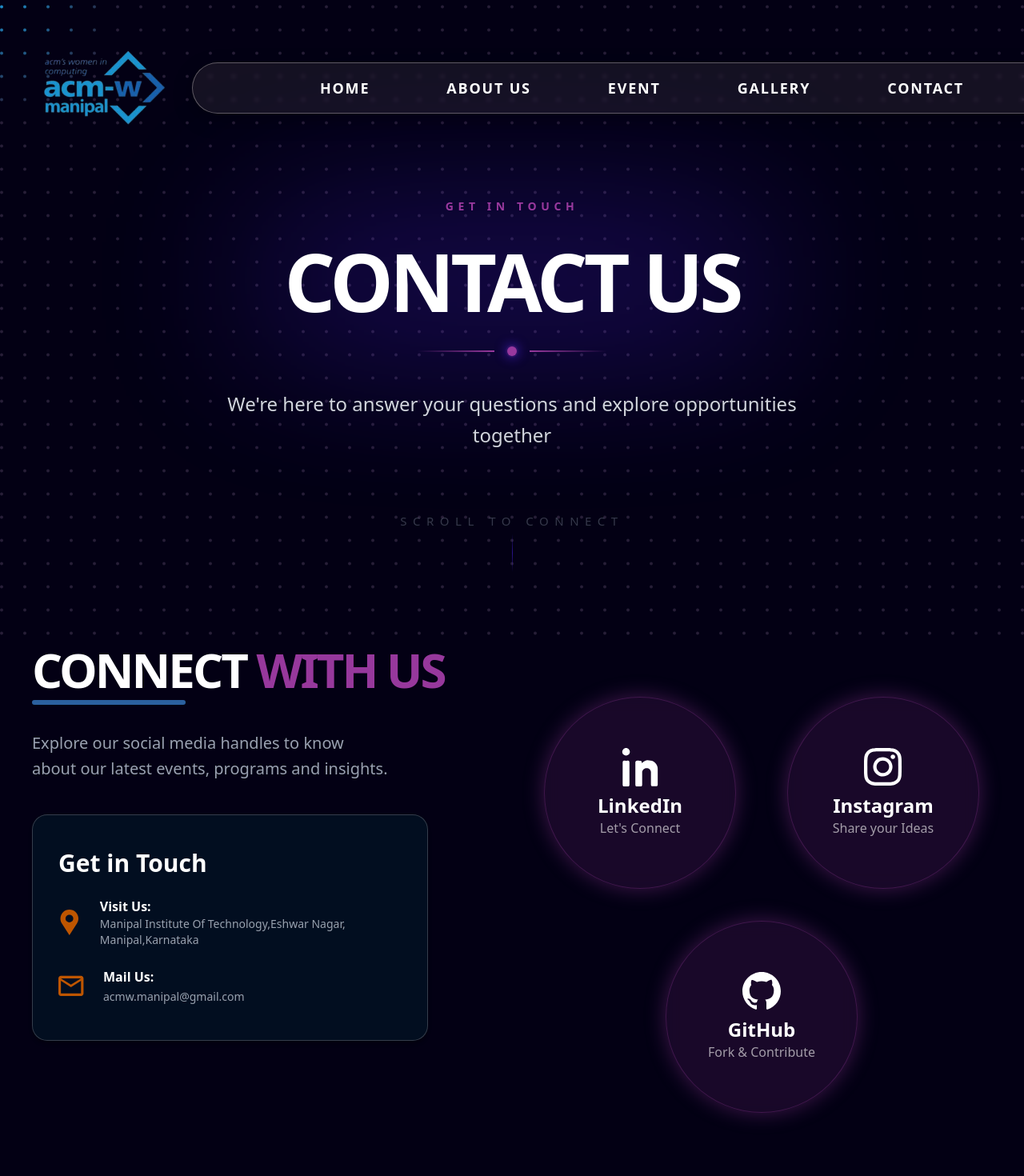
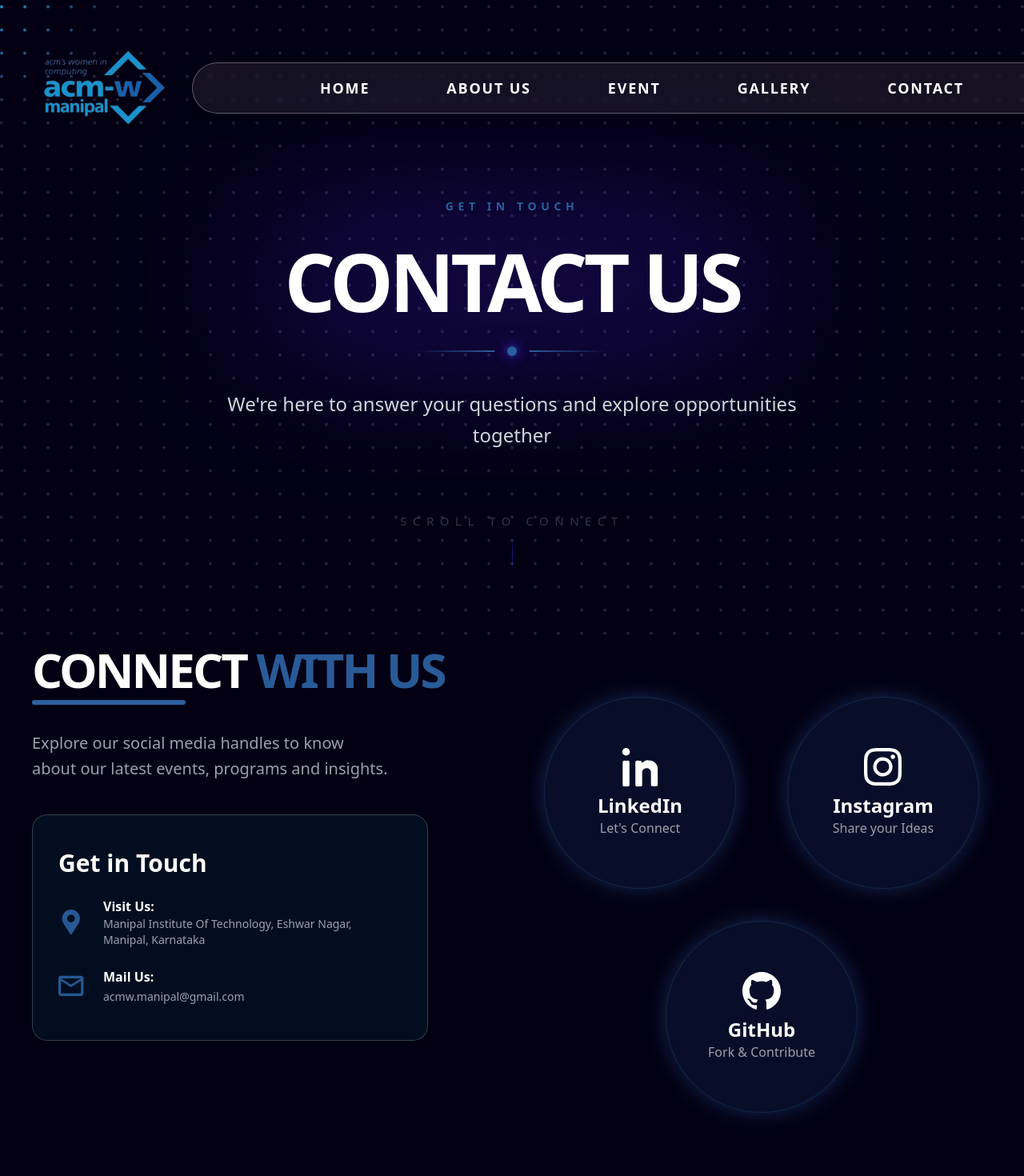
Before and after one commit to riyashanbhag/acmw-website, a React (Vite) app: page / in a window 1280 px wide. Shown: the top 1470 px of the page at 80% size. Built offline with nearby package versions, Linux system fonts and the light colour scheme.

Commit message:
Added Footer

```diff
--- a/src/App.jsx
+++ b/src/App.jsx
@@ -3,30 +3,31 @@ import Navbar from './components/Navbar';
 import Connect from './components/Connect';
 import FAQ from './components/FAQ';
 import ContactForm from './components/ContactForm';
+import Footer from './components/Footer'; // 1. ADDED IMPORT
 
 function App() {
   return (
-    // 'flex flex-col' ensures sections stack vertically
-    <div className="relative z-10 flex flex-col w-full bg-[#030014] flex flex-col">
+    // 2. Wrap everything in a Fragment or a single div
+    <div className="bg-[#030014] min-h-screen">
 
       {/* BACKGROUND: Fixed so it stays behind as you scroll */}
       <div className="fixed inset-0 z-0 pointer-events-none">
         <DotGrid dotSize={4} gap={25} baseColor="#271e37" activeColor="#1C90CE" />
       </div>
 
+      {/* Main Content Wrapper */}
+      <div className="relative z-10 flex flex-col w-full">
+
         <Navbar />
 
-      {/* SECTION 1: HERO - Top padding remains, Bottom padding reduced */}
+        {/* SECTION 1: HERO */}
         <section className="relative z-10 flex flex-col items-center justify-center min-h-[80vh] pt-[200px] pb-8 text-center px-4">
-
-        {/* 1. Top Label - Now pushed below navbar */}
           <div className="mb-8 animate-fade-in">
-          <span className="text-[#99399E] text-sm font-bold tracking-[0.4em] uppercase">
+            <span className="text-[#2B609E] text-sm font-bold tracking-[0.4em] uppercase">
               Get In Touch
             </span>
           </div>
 
-        {/* 2. Main Glowing Title */}
           <div className="relative group mb-8">
             <h1 className="text-7xl md:text-[100px] font-black text-white tracking-tighter uppercase leading-none">
               Contact Us
@@ -34,46 +35,41 @@ function App() {
             <div className="absolute inset-0 blur-[100px] bg-[#5227FF] opacity-45 -z-10 scale-110"></div>
           </div>
 
-        {/* Decorative Divider Line: Dot between two fading lines */}
           <div className="flex items-center justify-center w-full gap-4 mb-10">
-
-          {/* Left Line: Fades in from the left */}
-          <div className="h-[2px] w-24 bg-gradient-to-r from-transparent via-[#99399E]/50 to-[#99399E]"></div>
-
-          {/* Central Dot: Glowing and solid */}
+            <div className="h-[2px] w-24 bg-gradient-to-r from-transparent via-[#2B609E]/50 to-[#2B609E]"></div>
             <div className="relative">
-            <div className="w-3 h-3 rounded-full bg-[#99399E] shadow-[0_0_15px_rgba(82,39,255,1)]"></div>
-            {/* Subtle outer ring for extra 'pop' */}
-            <div className="absolute inset-0 w-3 h-3 rounded-full bg-[#99399E] animate-ping opacity-20"></div>
+              <div className="w-3 h-3 rounded-full bg-[#2B609E] shadow-[0_0_15px_rgba(82,39,255,1)]"></div>
+              <div className="absolute inset-0 w-3 h-3 rounded-full bg-[#2B609E] animate-ping opacity-20"></div>
+            </div>
+            <div className="h-[2px] w-24 bg-gradient-to-l from-transparent via-[#2B609E]/50 to-[#2B609E]"></div>
           </div>
 
-          {/* Right Line: Fades out to the right */}
-          <div className="h-[2px] w-24 bg-gradient-to-l from-transparent via-[#99399E]/50 to-[#99399E]"></div>
-
-        </div>
-
-        {/* 4. Subtext */}
           <p className="text-gray-300 text-xl md:text-2xl max-w-3xl leading-relaxed font-medium">
             We're here to answer your questions and explore opportunities together
           </p>
-
         </section>
 
-
-      {/* Suble Scroll Hook Animation */}
+        {/* Scroll Hook */}
         <div className="flex flex-col items-center justify-center py-0 opacity-50">
           <div className="text-gray-500 text-[15px] tracking-[0.5em] uppercase mb-4 animate-pulse">
             Scroll to Connect
           </div>
           <div className="h-12 w-[1px] bg-gradient-to-b from-transparent via-[#5227FF] to-transparent animate-bounce"></div>
         </div>
-      {/* SECTION 2: CONNECT (Sitting below the Hero) */}
+
+        {/* SECTIONS */}
         <Connect />
-      <FAQ /> {/* Add FAQ here */}
-      {/* Extra space at bottom */}
-      <ContactForm /> {/* Place it at the very end */}
+        <FAQ />
+        <ContactForm />
+
+        {/* Extra space at bottom before footer */}
         <div className="h-32 shrink-0"></div>
+
+        {/* 3. Footer moved inside the wrapper or correctly placed at end */}
+        <Footer />
+      </div>
     </div>
   );
 }
+
 export default App;
--- a/src/components/Connect.jsx
+++ b/src/components/Connect.jsx
@@ -1,3 +1,4 @@
+import React from 'react';
 import LinkedInIcon from '../assets/LinkedIn.svg';
 import InstagramIcon from '../assets/Insta.svg';
 import GithubIcon from '../assets/GitHub.svg';
@@ -5,6 +6,8 @@ import MailIcon from '../assets/Mail.svg';
 import LocationIcon from '../assets/Location.svg';
 
 export default function Connect() {
+   // This filter converts the icon color to #2B609E
+    const brandBlueFilter = { filter: 'brightness(0) saturate(100%) invert(29%) sepia(43%) saturate(1137%) hue-rotate(176deg) brightness(94%) contrast(89%)' };
     return (
         <section className="relative z-10 w-full max-w-7xl mx-auto px-10 py-20 flex flex-col lg:flex-row items-start justify-between gap-12">
 
@@ -14,7 +17,7 @@ export default function Connect() {
                 {/* 1. Animated Header Section */}
                 <div className="group">
                     <h2 className="text-6xl font-black text-white mb-2 uppercase tracking-tighter">
-                        Connect <span className="text-[#99399E] animate-pulse">With Us</span>
+                        Connect <span className="text-[#2B609E] animate-pulse">With Us</span>
                     </h2>
                     <div className="h-1.5 bg-[#2B609E] rounded-full w-48 transition-all duration-1000 group-hover:w-64"></div>
 
@@ -39,24 +42,36 @@ export default function Connect() {
                     <h3 className="text-3xl font-bold text-white mb-6">Get in Touch</h3>
 
                     <div className="space-y-6">
-                        {/* Location */}
+                        {/* Location - Icon now Blue */}
                         <div className="flex items-center gap-6">
-                            <img src={LocationIcon} alt="LinkedIn" className="w-8 h-8 invert group-hover:invert-0" />
+                            <img
+                                src={LocationIcon}
+                                alt="Location"
+                                className="w-8 h-8"
+                                style={brandBlueFilter}
+                            />
                             <div>
                                 <p className="text-white font-bold text-base">Visit Us:</p>
-                                <p className="text-gray-400 text-sm">Manipal Institute Of Technology,Eshwar Nagar,
-                                    Manipal,Karnataka</p>
+                                <p className="text-gray-400 text-sm">
+                                    Manipal Institute Of Technology, Eshwar Nagar,<br/>
+                                    Manipal, Karnataka
+                                </p>
                             </div>
                         </div>
 
-                        {/* Email */}
+                        {/* Email - Icon now Blue */}
                         <div className="flex items-center gap-6 group">
-                            <img src={MailIcon} alt="Email" className="w-8 h-8 invert group-hover:invert-0" />
+                            <img
+                                src={MailIcon}
+                                alt="Email"
+                                className="w-8 h-8"
+                                style={brandBlueFilter}
+                            />
                             <div>
                                 <p className="text-white font-bold text-base">Mail Us:</p>
                                 <a
                                     href="mailto:acmw.manipal@gmail.com"
-                                    className="text-gray-400 text-sm hover:text-[#99399E] transition-colors duration-300"
+                                    className="text-gray-400 text-sm hover:text-[#2B609E] transition-colors duration-300"
                                 >
                                     acmw.manipal@gmail.com
                                 </a>
@@ -66,11 +81,11 @@ export default function Connect() {
                 </div>
             </div>
 
-            {/* RIGHT COLUMN: Social Circles (Inverted Triangle) */}
+            {/* RIGHT COLUMN: Social Circles */}
             <div className="flex-1 flex flex-col items-center gap-10 pt-16">
                 <div className="flex gap-16">
 
-                    {/* LinkedIn Link - Glassmorphism with Purple Glow (Blue on Hover) */}
+                    {/* LinkedIn */}
                     <a
                         href="https://www.linkedin.com/company/acm-w-manipal/"
                         target="_blank"
@@ -80,11 +95,10 @@ export default function Connect() {
                         <div
                             className="w-60 h-60 rounded-full flex flex-col items-center justify-center text-white transition-all duration-500 hover:scale-110 cursor-pointer"
                             style={{
-                                background: 'rgba(153, 57, 158, 0.15)',
+                                background: 'rgba(43, 96, 158, 0.15)',
                                 backdropFilter: 'blur(10px)',
-                                WebkitBackdropFilter: 'blur(10px)',
-                                border: '1px solid rgba(153, 57, 158, 0.3)',
-                                boxShadow: '0 0 25px rgba(153, 57, 158, 0.4)',
+                                border: '1px solid rgba(43, 96, 158, 0.3)',
+                                boxShadow: '0 0 25px rgba(43, 96, 158, 0.4)',
                             }}
                         >
                             <img src={LinkedInIcon} alt="LinkedIn" className="w-12 h-12 invert transition-all duration-300" />
@@ -93,9 +107,9 @@ export default function Connect() {
                         </div>
                     </a>
 
-                    {/* Instagram Link - Glassmorphism with Purple Glow (Pink on Hover) */}
+                    {/* Instagram */}
                     <a
-                        href="https://www.instagram.com/acmwmanipal?igsh=MThzMWc5anA4aDd2OA=="
+                        href="https://www.instagram.com/acmwmanipal"
                         target="_blank"
                         rel="noopener noreferrer"
                         className="group social-circle-instagram"
@@ -103,11 +117,10 @@ export default function Connect() {
                         <div
                             className="w-60 h-60 rounded-full flex flex-col items-center justify-center text-white transition-all duration-500 hover:scale-110 cursor-pointer"
                             style={{
-                                background: 'rgba(153, 57, 158, 0.15)',
+                                background: 'rgba(43, 96, 158, 0.15)',
                                 backdropFilter: 'blur(10px)',
-                                WebkitBackdropFilter: 'blur(10px)',
-                                border: '1px solid rgba(153, 57, 158, 0.3)',
-                                boxShadow: '0 0 25px rgba(153, 57, 158, 0.4)',
+                                border: '1px solid rgba(43, 96, 158, 0.3)',
+                                boxShadow: '0 0 25px rgba(43, 96, 158, 0.4)',
                             }}
                         >
                             <img src={InstagramIcon} alt="Instagram" className="w-12 h-12 invert transition-all duration-300" />
@@ -117,7 +130,7 @@ export default function Connect() {
                     </a>
                 </div>
 
-                {/* GitHub Link - Glassmorphism with Purple Glow (Orange on Hover) */}
+                {/* GitHub */}
                 <a
                     href="https://github.com/ACMW-Manipal"
                     target="_blank"
@@ -127,11 +140,10 @@ export default function Connect() {
                     <div
                         className="w-60 h-60 rounded-full flex flex-col items-center justify-center text-white transition-all duration-500 hover:scale-110 cursor-pointer"
                         style={{
-                            background: 'rgba(153, 57, 158, 0.15)',
+                            background: 'rgba(43, 96, 158, 0.15)',
                             backdropFilter: 'blur(10px)',
-                            WebkitBackdropFilter: 'blur(10px)',
-                            border: '1px solid rgba(153, 57, 158, 0.3)',
-                            boxShadow: '0 0 25px rgba(153, 57, 158, 0.4)',
+                            border: '1px solid rgba(43, 96, 158, 0.3)',
+                            boxShadow: '0 0 25px rgba(43, 96, 158, 0.4)',
                         }}
                     >
                         <img src={GithubIcon} alt="GitHub" className="w-12 h-12 invert transition-all duration-300" />
@@ -141,25 +153,22 @@ export default function Connect() {
                 </a>
             </div>
 
-            {/* Add animations and hover effects */}
             <style>{`
                 @keyframes pulse-glow-purple {
                     0%, 100% {
-                        box-shadow: 0 0 25px rgba(153, 57, 158, 0.4);
+                        box-shadow: 0 0 25px rgba(43, 96, 158, 0.4);
                     }
                     50% {
-                        box-shadow: 0 0 40px rgba(153, 57, 158, 0.6);
+                        box-shadow: 0 0 40px rgba(43, 96, 158, 0.6);
                     }
                 }
 
-                /* Default state - all circles have purple glow with animation */
                 .social-circle-linkedin > div,
                 .social-circle-instagram > div,
                 .social-circle-github > div {
                     animation: pulse-glow-purple 3s ease-in-out infinite;
                 }
 
-                /* LinkedIn Hover - Blue */
                 .social-circle-linkedin:hover > div {
                     background: rgba(0, 119, 181, 0.25) !important;
                     border: 1px solid rgba(0, 119, 181, 0.4) !important;
@@ -167,7 +176,6 @@ export default function Connect() {
                     animation: none !important;
                 }
 
-                /* Instagram Hover - Pink */
                 .social-circle-instagram:hover > div {
                     background: rgba(214, 41, 118, 0.25) !important;
                     border: 1px solid rgba(214, 41, 118, 0.4) !important;
@@ -175,11 +183,10 @@ export default function Connect() {
                     animation: none !important;
                 }
 
-                /* GitHub Hover - Orange */
                 .social-circle-github:hover > div {
-                    background: rgba(249, 115, 22, 0.25) !important;
-                    border: 1px solid rgba(249, 115, 22, 0.4) !important;
-                    box-shadow: 0 0 40px rgba(249, 115, 22, 0.7) !important;
+                    background: rgba(147, 22, 249, 0.25) !important;
+                    border: 1px solid rgba(147, 22, 249, 0.4) !important;
+                    box-shadow: 0 0 40px rgba(147, 22, 249, 0.7) !important;
                     animation: none !important;
                 }
             `}</style>
--- a/src/components/ContactForm.jsx
+++ b/src/components/ContactForm.jsx
@@ -88,7 +88,7 @@ export default function ContactForm() {
             <button
               type="submit"
               disabled={isSubmitting}
-              className="bg-[#99399E] text-white px-20 py-4 rounded-2xl font-bold text-lg transition-all duration-300 transform hover:bg-[#7a2d7e] hover:scale-105 hover:shadow-[0_0_20px_rgba(153,57,158,0.4)] active:scale-95 disabled:opacity-50 disabled:cursor-not-allowed"
+              className="bg-[#2b609cff] text-white px-20 py-4 rounded-2xl font-bold text-lg transition-all duration-300 transform hover:bg-[#7a2d7e] hover:scale-105 hover:shadow-[0_0_20px_rgba(153,57,158,0.4)] active:scale-95 disabled:opacity-50 disabled:cursor-not-allowed"
             >
               {isSubmitting ? 'Sending...' : 'Submit'}
             </button>
--- /dev/null
+++ b/src/components/Footer.jsx
@@ -0,0 +1,82 @@
+import React from 'react';
+import { Instagram, Linkedin, Mail } from 'lucide-react';
+
+export default function Footer() {
+  const focusAreas = [
+    'Technical Workshops',
+    'Speaker Sessions',
+    'Hackathons & Competitions',
+    'Mentorship & Community'
+  ];
+
+  return (
+    <footer className="relative z-10 w-full mt-20 border-t border-white/10" style={{ background: 'rgba(3, 0, 20, 0.8)', backdropFilter: 'blur(10px)' }}>
+      <div className="max-w-7xl mx-auto px-10 py-8">
+        <div className="grid grid-cols-1 md:grid-cols-3 gap-8 items-center">
+
+          {/* LEFT: Branding */}
+          <div className="flex flex-col gap-1">
+            <h2 className="text-2xl font-black text-white tracking-tighter uppercase">
+              ACM-W <span className="text-[#2B609E]">Manipal</span>
+            </h2>
+            <p className="text-gray-400 text-xs font-medium tracking-wide">
+              Empowering Women in Tech
+            </p>
+          </div>
+
+          {/* CENTER: Focus Areas */}
+<div className="flex flex-col gap-3 md:col-span-1">
+  <h3 className="text-white font-extrabold uppercase text-[12px] tracking-[0.3em] text-center mb-1 opacity-70">
+    Focus Areas
+  </h3>
+  <div className="flex flex-wrap justify-center items-center text-gray-400 text-[14px] font-medium max-w-xl mx-auto">
+    {focusAreas.map((area, index) => (
+      <React.Fragment key={area}>
+        <span className="hover:text-[#2B609E] transition-colors duration-300 whitespace-nowrap">
+          {area}
+        </span>
+
+        {/* Logic:
+            1. No dot after the very last item (Mentorship).
+            2. On desktop, we hide the dot after item 2 (Speaker Sessions) if we want a clean 2x2 grid break.
+            3. Otherwise, we show a dot with specific spacing.
+        */}
+        {index < focusAreas.length - 1 && (
+          <span className={`mx-3 text-[#2B609E] font-bold ${index === 1 ? 'hidden md:inline' : 'inline'}`}>
+            •
+          </span>
+        )}
+      </React.Fragment>
+    ))}
+  </div>
+</div>
+
+          {/* RIGHT: Socials & Contact */}
+          <div className="flex flex-col md:items-end gap-3 text-gray-300">
+            <div className="flex gap-6 items-center md:justify-end">
+              <a href="https://www.instagram.com/acmwmanipal" target="_blank" rel="noreferrer" className="hover:text-[#2B609E] transition-all flex items-center gap-2">
+                <Instagram size={18} />
+                <span className="text-xs font-bold tracking-widest uppercase">Instagram</span>
+              </a>
+              <a href="https://www.linkedin.com/company/acm-w-manipal/" target="_blank" rel="noreferrer" className="hover:text-[#2B609E] transition-all flex items-center gap-2">
+                <Linkedin size={18} />
+                <span className="text-xs font-bold tracking-widest uppercase">LinkedIn</span>
+              </a>
+            </div>
+            <div className="flex items-center gap-2 md:justify-end opacity-80 hover:opacity-100 transition-opacity">
+              <Mail size={19} className="text-[#2B609E]" />
+              <a href="mailto:acmw.manipal@gmail.com" className="text-gray-400 text-s font-medium">
+                acmw.manipal@gmail.com
+              </a>
+            </div>
+          </div>
+        </div>
+
+        {/* BOTTOM LINE */}
+        <div className="mt-8 pt-8 border-t border-white/5 text-center text-gray-400 text-[10px] uppercase tracking-[0.4em]">
+          © 2026 ACM-W Manipal Chapter. All rights reserved.
+        </div>
+      </div>
+    </footer>
+  );
+}
```
Lines whose indentation alone changed are shown as unchanged.
